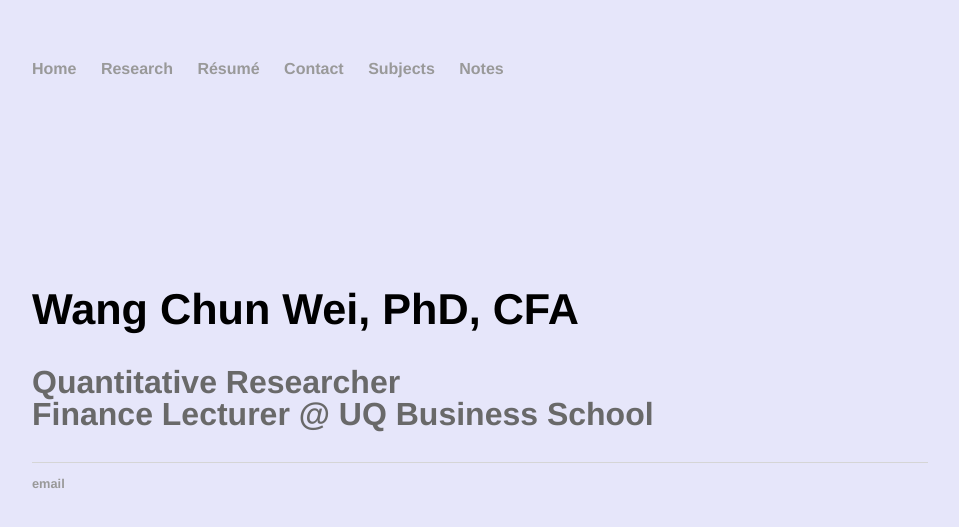
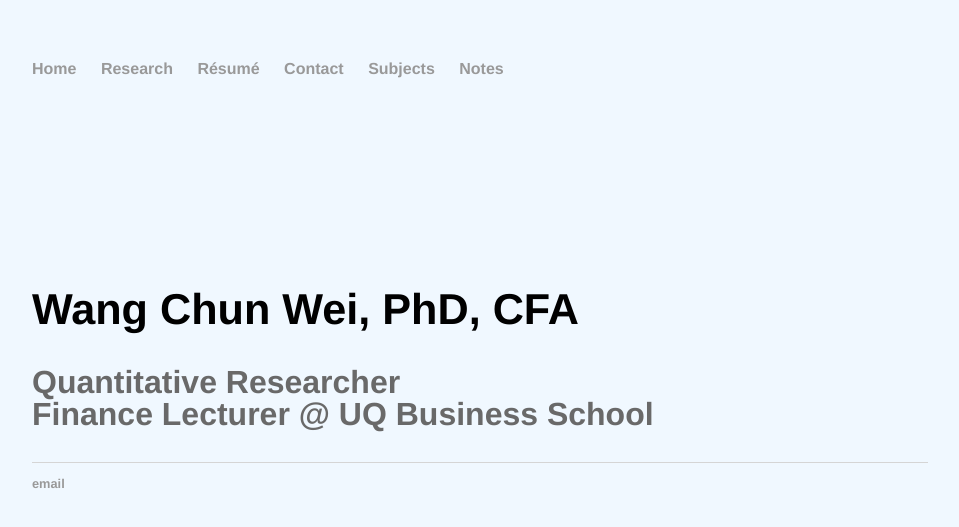
Before and after one commit to weiwangchun/weiwangchun.github.io, a Jekyll site: the page built from index.html, in a window 1280 px wide. Shown: the top 527 px of the page, without its empty margins (160-1119 px from the left). Built offline with Jekyll 4.4.1, drawn with Linux system fonts in a browser that asks for light colours.

Commit message:
Update main.css

```diff
--- a/css/main.css
+++ b/css/main.css
@@ -1,7 +1,7 @@
 body {
     margin: 60px auto;
     width: 70%;
-    background-color: #E6E6FA
+    background-color: #f0f8ff;
 }
 nav ul, footer ul {
     font-family:'Helvetica', 'Arial', 'Sans-Serif';
```
